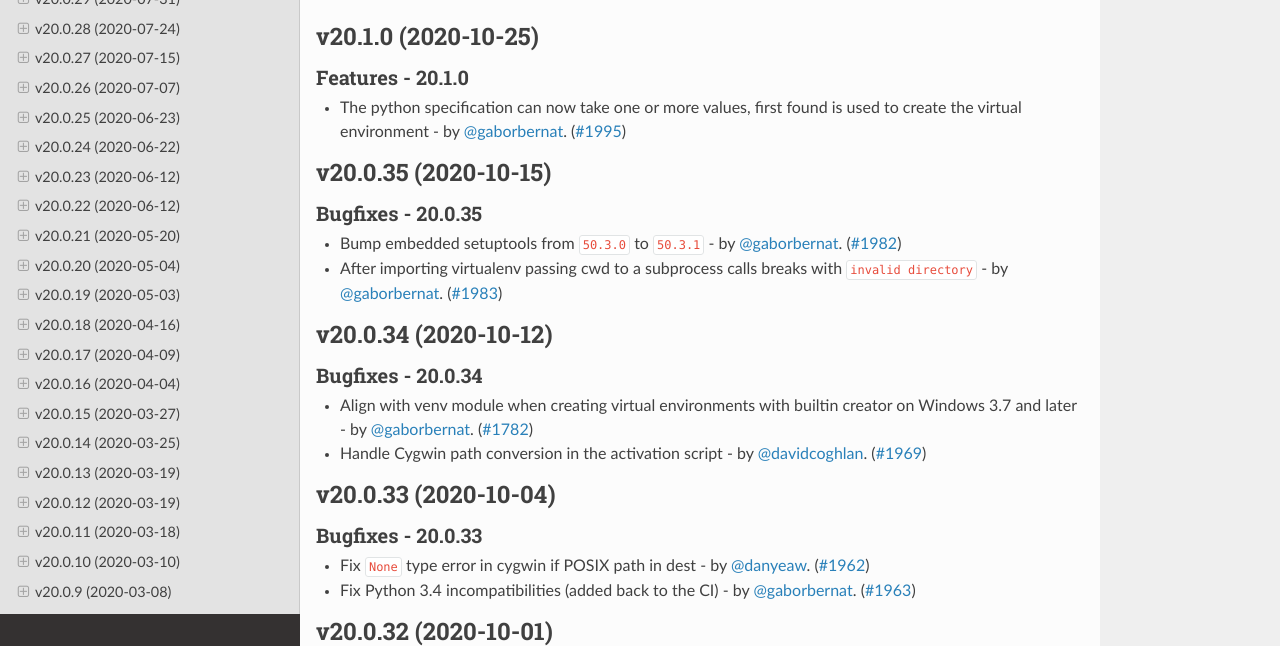
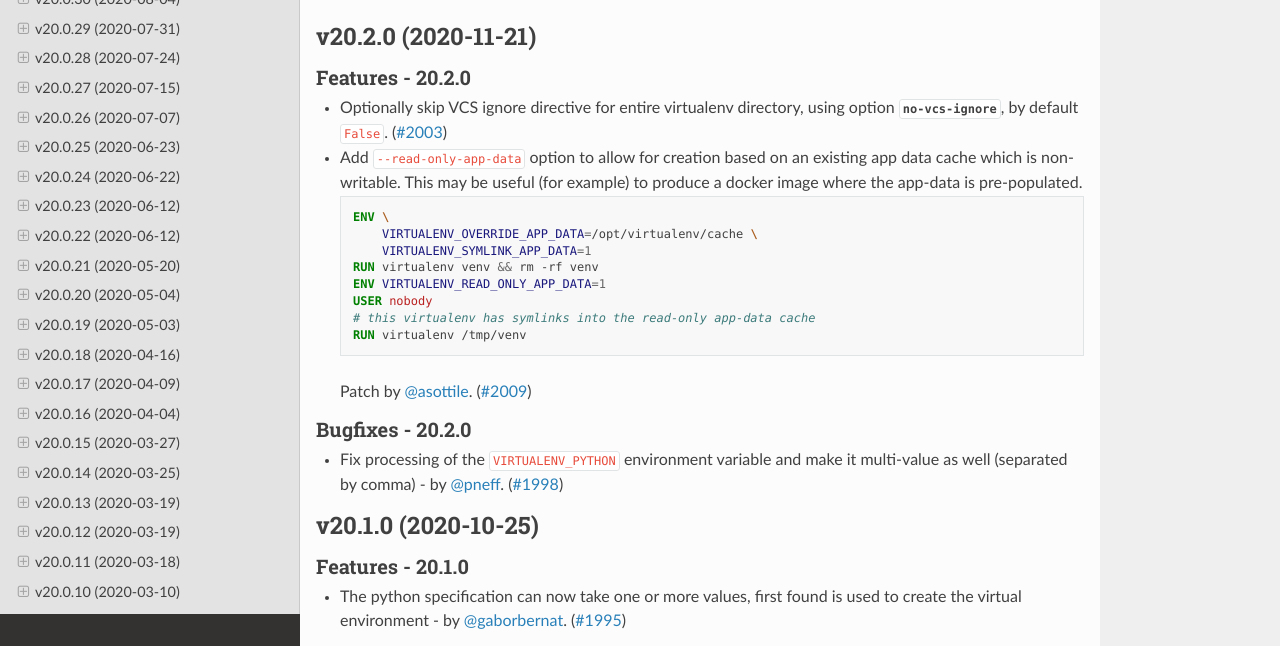
Before and after one commit to pypa/virtualenv, a Sphinx documentation site: the page built from docs/changelog.rst, in a window 1280 px wide and 900 px high, cut to the strip 254-900 px from the top of the window. Built offline with Sphinx 7.4.7 and the Read the Docs theme 2.0.0, drawn with Linux system fonts in a browser that asks for light colours; pages that are not in the unit, such as notebooks, are missing from menus; the version number could not be read and is left out.

Commit message:
release 20.2.0

```diff
--- a/docs/changelog.rst
+++ b/docs/changelog.rst
@@ -4,6 +4,35 @@
 .. include:: _draft.rst
 
 .. towncrier release notes start
+
+v20.2.0 (2020-11-21)
+--------------------
+
+Features - 20.2.0
+~~~~~~~~~~~~~~~~~
+- Optionally skip VCS ignore directive for entire virtualenv directory, using option :option:`no-vcs-ignore`, by default ``False``. (`#2003 <https://github.com/pypa/virtualenv/issues/2003>`_)
+- Add ``--read-only-app-data`` option to allow for creation based on an existing
+  app data cache which is non-writable.  This may be useful (for example) to
+  produce a docker image where the app-data is pre-populated.
+
+  .. code-block:: dockerfile
+
+      ENV \
+          VIRTUALENV_OVERRIDE_APP_DATA=/opt/virtualenv/cache \
+          VIRTUALENV_SYMLINK_APP_DATA=1
+      RUN virtualenv venv && rm -rf venv
+      ENV VIRTUALENV_READ_ONLY_APP_DATA=1
+      USER nobody
+      # this virtualenv has symlinks into the read-only app-data cache
+      RUN virtualenv /tmp/venv
+
+  Patch by :user:`asottile`. (`#2009 <https://github.com/pypa/virtualenv/issues/2009>`_)
+
+Bugfixes - 20.2.0
+~~~~~~~~~~~~~~~~~
+- Fix processing of the ``VIRTUALENV_PYTHON`` environment variable and make it
+  multi-value as well (separated by comma) - by :user:`pneff`. (`#1998 <https://github.com/pypa/virtualenv/issues/1998>`_)
+
 
 v20.1.0 (2020-10-25)
 --------------------
--- a/docs/changelog/1998.bugfix.rst
+++ /dev/null
@@ -1,2 +0,0 @@
-Fix processing of the ``VIRTUALENV_PYTHON`` environment variable and make it
-multi-value as well (separated by comma) - by :user:`pneff`.
--- a/docs/changelog/2003.feature.rst
+++ /dev/null
@@ -1 +0,0 @@
-Optionally skip VCS ignore directive for entire virtualenv directory, using option :option:`no-vcs-ignore`, by default ``False``.
```
Also changed, not shown: docs/changelog/2009.feature.rst (deleted, +0 -17 lines).
